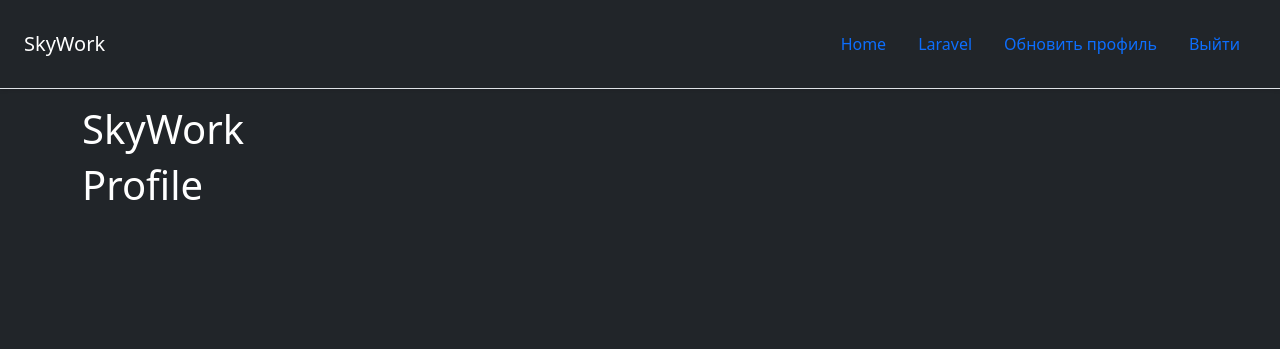
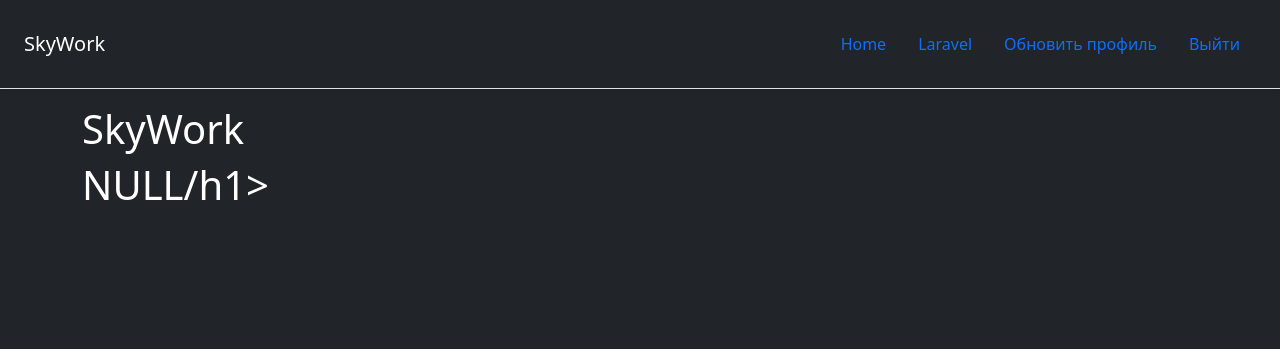
Before and after one commit to AnotherMetal99/SkyWork, a Laravel app: template resources/views/profile/index.blade.php in a window 1280 px wide. Shown: the top 349 px of the page. Run offline with Laravel 8, Linux system fonts and the light colour scheme; the template is opened without the code that fills it, so the values that code supplies are empty; the visitor is signed in with stand-in values (Sample User, id 1); some libraries are stand-ins or nearby versions.

Commit message:
edit env

```diff
--- a/resources/views/profile/index.blade.php
+++ b/resources/views/profile/index.blade.php
@@ -1,6 +1,6 @@
 @extends('templates.default')
 
 @section('content')
-<h1>Profile</h1>
+<h1>NULL/h1>
 
 @endsection
```
